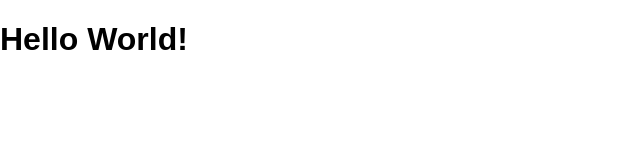
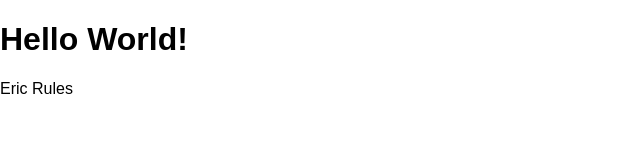
Before and after one commit to erixhartman/learnreact, a React (Create React App) app in the folder hello_world/: page / in a window 1280 px wide. Shown: the top 160 px of the page, without its empty margins (0-640 px from the left). Built offline with nearby package versions, Linux system fonts and the light colour scheme.

Commit message:
Learn basics of JSX

```diff
--- a/hello_world/src/App.js
+++ b/hello_world/src/App.js
@@ -4,7 +4,10 @@ class Hello extends Component {
 
   render () {
     return(
-      <h1>Hello World!</h1>
+      <div>
+      <h1> Hello World!</h1>
+      <p> Eric Rules </p>
+      </div>
     )
   }
 }
```
